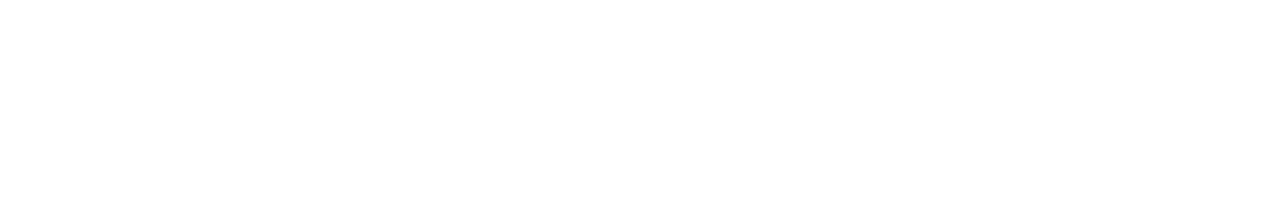
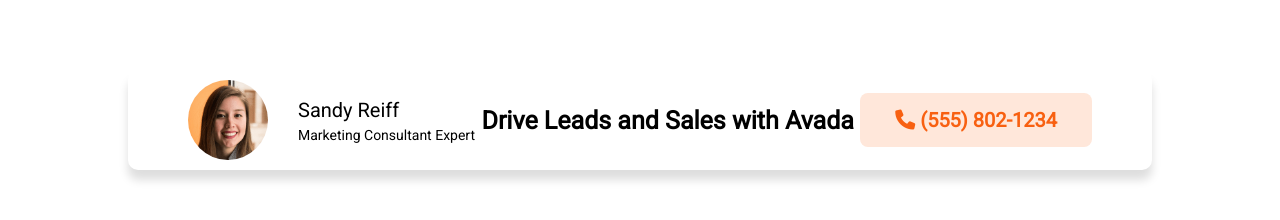
Before and after one commit to SimoneBaca/proj-html-vuejs, a Vue app: page / in a window 1280 px wide. Shown: the part 2689-2909 px from the top of the page. Before the commit the page ends 2609 px from the top, so only its background shows below. Built offline with nearby package versions, Linux system fonts and the light colour scheme.

Commit message:
add leads

```diff
--- /dev/null
+++ b/src/components/Leads.vue
@@ -0,0 +1,82 @@
+<template>
+    <div class="content">
+
+        <div class="bar">
+
+            <!-- Profile -->
+            <div class="profile">
+                <img src="../assets/img/marketing-expert-cta.png" alt="marketing-expert-cta">
+
+                <div class="name-job">
+                    <div class="name">
+                        Sandy Reiff
+                    </div>
+
+                    <div class="job">
+                        Marketing Consultant Expert
+                    </div>
+                </div>
+            </div>
+
+            <!-- Title -->
+            <h3>Drive Leads and Sales with Avada</h3>
+
+            <!-- Number -->
+            <a href="#">
+                <span class="secondary-button">
+                    <i class="fa-solid fa-phone"></i> (555) 802-1234
+                </span>
+            </a>
+        </div>
+    </div>
+</template>
+
+
+<script>
+export default {
+  name: "Leads",
+}
+</script>
+
+
+<style lang="scss" scoped>
+@import '../style/variable.scss';
+.bar {
+    display: flex;
+    justify-content: space-between;
+    align-items: center;
+    padding: 10px 60px;
+    margin: 150px 0;
+    border-radius: 10px;
+    box-shadow: 0px 10px 10px #dedede;
+    // Profile
+    .profile {
+        display: flex;
+        align-items: center;
+        img {
+            height: 80px;
+            width: 80px;
+            border-radius: 50%;
+        }
+        .name-job {
+            padding-left: 30px;
+            .name {
+                font-size: 20px;
+            }
+            .job {
+                padding-top: 5px;
+                font-size: 14px;
+            }
+        }
+    }
+    // Title
+    h3 {
+        font-size: 25px;
+    }
+    // Number
+    a {
+        font-size: 20px;
+        font-weight: bold;
+    }
+}
+</style>
--- a/src/components/Main.vue
+++ b/src/components/Main.vue
@@ -1,12 +1,14 @@
 <script>
 import SingleRowBenefit from "./SingleRowBenefit.vue";
 import BrandsWeWork from "./BrandsWeWork.vue";
+import Leads from "./Leads.vue";
 
 export default {
   name: "Main",
   components: {
     SingleRowBenefit,
     BrandsWeWork,
+    Leads,
   },
   data: function() {
     return {
@@ -47,6 +49,7 @@
 
 <SingleRowBenefit v-for="(benefits, index) in benefits" :key="index" :benefitsArray="benefits" />
 <BrandsWeWork />
+<Leads />
 </main>
 </template>
 
```
